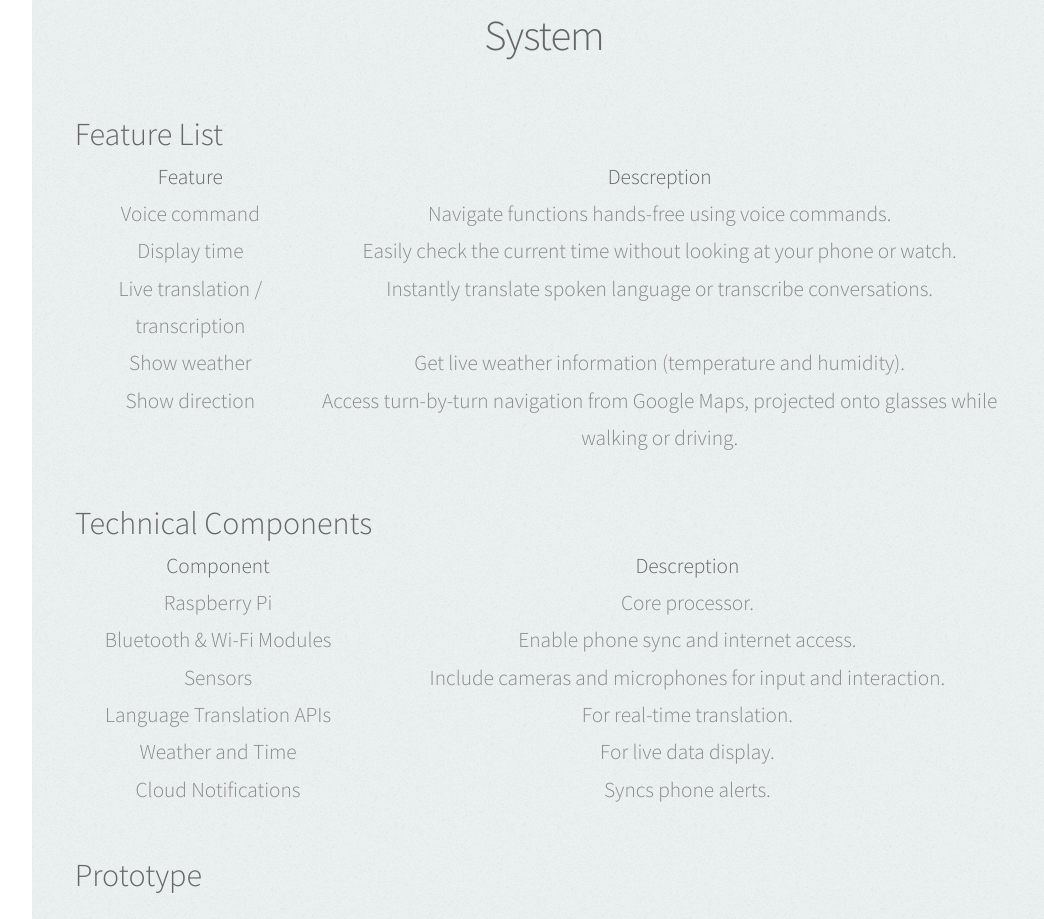
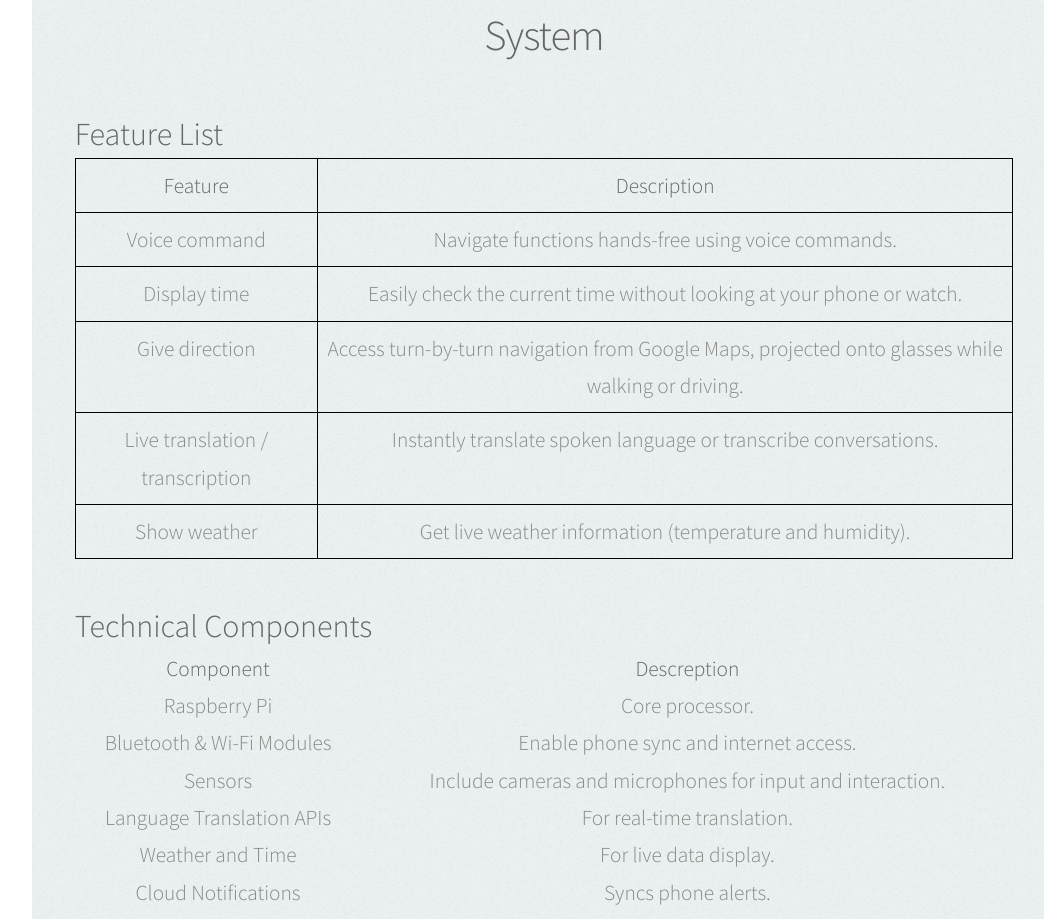
Before and after one commit to ester-tsai/smart_glasses, a plain HTML site: page index.html in a window 1280 px wide. Shown: the part 1358-2277 px from the top of the page, without its empty margins (224-1268 px from the left). Drawn offline with Linux system fonts and the light colour scheme.

Commit message:
added grid for table

```diff
--- a/index.html
+++ b/index.html
@@ -117,38 +117,38 @@
 
 <section id="system" class="three">
     <div class="container">
-
         <header>
             <h2>System</h2>
         </header>
         <h3 align="left">Feature List</h3>
-							<table>
-								  <tr>
-								    <th><b>Feature</b></th>
-								    <th><b>Descreption</b></th>
+        <table style="border-collapse: collapse; width: 100%;">
+            <tr style="border: 1px solid black;">
+                <th style="border: 1px solid black; padding: 8px;"><b>Feature</b></th>
+                <th style="border: 1px solid black; padding: 8px;"><b>Description</b></th>
             </tr>
-								  <tr>
-								    <td>Voice command</td>
-								    <td>Navigate functions hands-free using voice commands.</td>
+            <tr style="border: 1px solid black;">
+                <td style="border: 1px solid black; padding: 8px;">Voice command</td>
+                <td style="border: 1px solid black; padding: 8px;">Navigate functions hands-free using voice commands.</td>
             </tr>
-								<tr>
-								    <td>Display time</td>
-								    <td>Easily check the current time without looking at your phone or watch.</td>
+            <tr style="border: 1px solid black;">
+                <td style="border: 1px solid black; padding: 8px;">Display time</td>
+                <td style="border: 1px solid black; padding: 8px;">Easily check the current time without looking at your phone or watch.</td>
             </tr>
-								<tr>
-								    <td>Live translation / transcription</td>
-								    <td>Instantly translate spoken language or transcribe conversations.</td>
+            <tr style="border: 1px solid black;">
+                <td style="border: 1px solid black; padding: 8px;">Give direction</td>
+                <td style="border: 1px solid black; padding: 8px;">Access turn-by-turn navigation from Google Maps, projected onto glasses while walking or driving.</td>
             </tr>
-
-								<tr>
-								    <td>Show weather</td>
-								    <td>Get live weather information (temperature and humidity).</td>
+            <tr style="border: 1px solid black;">
+                <td style="border: 1px solid black; padding: 8px;">Live translation / transcription</td>
+                <td style="border: 1px solid black; padding: 8px;">Instantly translate spoken language or transcribe conversations.</td>
             </tr>
-								<tr>
-								    <td>Show direction</td>
-								    <td>Access turn-by-turn navigation from Google Maps, projected onto glasses while walking or driving.</td>
+            <tr style="border: 1px solid black;">
+                <td style="border: 1px solid black; padding: 8px;">Show weather</td>
+                <td style="border: 1px solid black; padding: 8px;">Get live weather information (temperature and humidity).</td>
             </tr>
         </table>
+
+
 
 							<h3 align="left">Technical Components</h3>
 								<table>
```
Lines whose indentation alone changed are shown as unchanged.
